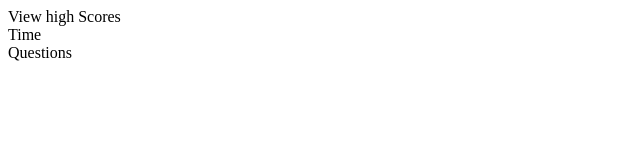
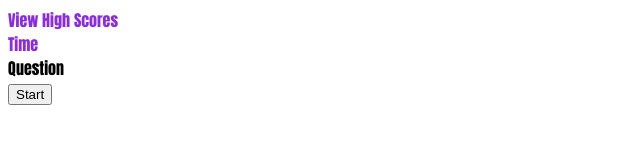
Before and after one commit to klynn726/code-quiz, a plain HTML site: page index.html in a window 1280 px wide. Shown: the whole page, without its empty margins (0-640 px from the left). Drawn offline with Linux system fonts and the light colour scheme.

Commit message:
file setup

```diff
--- a/assets/script.js
+++ b/assets/script.js
@@ -1 +1 @@
-var
+var body = document.body;
--- a/index.html
+++ b/index.html
@@ -1,15 +1,21 @@
 <!DOCTYPE html>
 <html lang="en">
+<link rel="stylesheet" href="./assets/style.css" />
+
 <head>
   <meta charset="UTF-8">
   <meta name="viewport" content="width=device-width, initial-scale=1.0">
   <title>Document</title>
 </head>
 <header>
-  <div id="score">View high Scores</div>
+  <div id="score">View High Scores</div>
   <div id="timer">Time</div>
 </header>
+
 <body>
-  <div id="questions">Questions</div>
+  <div id="questions">Question</div>
+  <button id="btn-start">Start</button>
 </body>
+<script src="assets/script.js"></script>
+
 </html>
```
